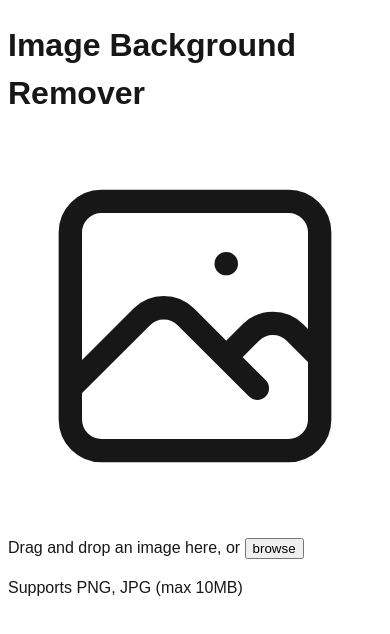
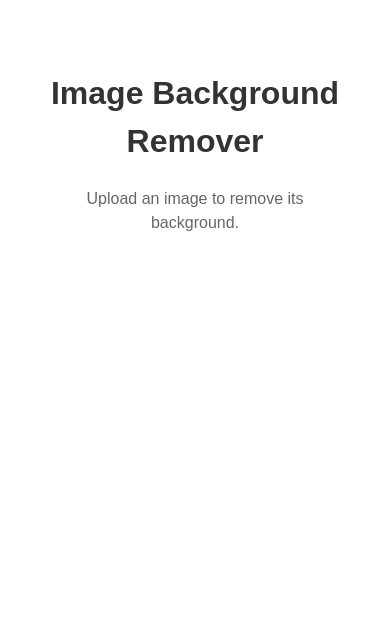
Before and after one commit to bixue0627/image-background-remover-corina, a Next.js app: page / in a window 390 px wide. Shown: the top 634 px of the page. Built offline with nearby package versions, Linux system fonts and the light colour scheme.

Commit message:
fix: remove tailwind classes from page

```diff
--- a/app/page.tsx
+++ b/app/page.tsx
@@ -1,291 +1,8 @@
-"use client";
-
-import { useState, useCallback, useRef } from "react";
-import Image from "next/image";
-
-type ProcessingState = "idle" | "processing" | "success" | "error";
-
 export default function Home() {
-  const [selectedImage, setSelectedImage] = useState<File | null>(null);
-  const [previewUrl, setPreviewUrl] = useState<string | null>(null);
-  const [resultUrl, setResultUrl] = useState<string | null>(null);
-  const [processingState, setProcessingState] = useState<ProcessingState>("idle");
-  const [errorMessage, setErrorMessage] = useState<string>("");
-  const [isDragging, setIsDragging] = useState(false);
-  const fileInputRef = useRef<HTMLInputElement>(null);
-
-  const MAX_FILE_SIZE = 10 * 1024 * 1024; // 10MB
-
-  const handleFileSelect = (file: File) => {
-    setErrorMessage("");
-
-    // Validate file type
-    if (!["image/png", "image/jpeg", "image/jpg"].includes(file.type)) {
-      setErrorMessage("Please upload a PNG or JPG image.");
-      return;
-    }
-
-    // Validate file size
-    if (file.size > MAX_FILE_SIZE) {
-      setErrorMessage("File size exceeds 10MB limit.");
-      return;
-    }
-
-    setSelectedImage(file);
-    setPreviewUrl(URL.createObjectURL(file));
-    setResultUrl(null);
-    setProcessingState("idle");
-  };
-
-  const handleDrop = useCallback((e: React.DragEvent) => {
-    e.preventDefault();
-    setIsDragging(false);
-
-    const file = e.dataTransfer.files[0];
-    if (file) {
-      handleFileSelect(file);
-    }
-  }, []);
-
-  const handleDragOver = useCallback((e: React.DragEvent) => {
-    e.preventDefault();
-    setIsDragging(true);
-  }, []);
-
-  const handleDragLeave = useCallback((e: React.DragEvent) => {
-    e.preventDefault();
-    setIsDragging(false);
-  }, []);
-
-  const handleInputChange = (e: React.ChangeEvent<HTMLInputElement>) => {
-    const file = e.target.files?.[0];
-    if (file) {
-      handleFileSelect(file);
-    }
-  };
-
-  const handleRemoveBackground = async () => {
-    if (!selectedImage) {
-      setErrorMessage("Please select an image first.");
-      return;
-    }
-
-    setProcessingState("processing");
-    setErrorMessage("");
-
-    try {
-      const formData = new FormData();
-      formData.append("image", selectedImage);
-
-      const response = await fetch("/api/remove-bg", {
-        method: "POST",
-        body: formData,
-      });
-
-      if (!response.ok) {
-        const errorData = await response.json();
-        throw new Error(errorData.error || "Failed to remove background");
-      }
-
-      const data = await response.json();
-      setResultUrl(data.resultUrl);
-      setProcessingState("success");
-    } catch (error) {
-      setProcessingState("error");
-      setErrorMessage(error instanceof Error ? error.message : "An error occurred");
-    }
-  };
-
-  const handleDownload = () => {
-    if (!resultUrl) return;
-
-    const link = document.createElement("a");
-    link.href = resultUrl;
-    link.download = "removed-background.png";
-    document.body.appendChild(link);
-    link.click();
-    document.body.removeChild(link);
-  };
-
-  const handleReset = () => {
-    setSelectedImage(null);
-    setPreviewUrl(null);
-    setResultUrl(null);
-    setProcessingState("idle");
-    setErrorMessage("");
-    if (fileInputRef.current) {
-      fileInputRef.current.value = "";
-    }
-  };
-
   return (
-    <main className="min-h-screen bg-gray-50">
-      {/* Header */}
-      <header className="bg-white shadow-sm">
-        <div className="max-w-4xl mx-auto py-6 px-4">
-          <h1 className="text-3xl font-bold text-gray-900">
-            Image Background Remover
-          </h1>
-        </div>
-      </header>
-
-      <div className="max-w-4xl mx-auto py-12 px-4 sm:px-6 lg:px-8">
-        {/* Upload Area */}
-        <div
-          className={`border-2 border-dashed rounded-xl p-8 mb-8 text-center transition-colors ${
-            isDragging
-              ? "border-blue-500 bg-blue-50"
-              : "border-gray-300 hover:border-gray-400"
-          }`}
-          onDrop={handleDrop}
-          onDragOver={handleDragOver}
-          onDragLeave={handleDragLeave}
-        >
-          {previewUrl ? (
-            <div className="relative inline-block">
-              <Image
-                src={previewUrl}
-                alt="Preview"
-                width={300}
-                height={300}
-                className="max-w-full h-auto rounded-lg"
-                unoptimized
-              />
-              <button
-                onClick={handleReset}
-                className="absolute -top-2 -right-2 bg-red-500 text-white rounded-full p-1 hover:bg-red-600 transition-colors"
-              >
-                <svg className="w-5 h-5" fill="none" stroke="currentColor" viewBox="0 0 24 24">
-                  <path strokeLinecap="round" strokeLinejoin="round" strokeWidth={2} d="M6 18L18 6M6 6l12 12" />
-                </svg>
-              </button>
-            </div>
-          ) : (
-            <>
-              <div className="mb-4">
-                <svg
-                  className="mx-auto h-12 w-12 text-gray-400"
-                  fill="none"
-                  stroke="currentColor"
-                  viewBox="0 0 24 24"
-                >
-                  <path
-                    strokeLinecap="round"
-                    strokeLinejoin="round"
-                    strokeWidth={1.5}
-                    d="M4 16l4.586-4.586a2 2 0 012.828 0L16 16m-2-2l1.586-1.586a2 2 0 012.828 0L20 14m-6-6h.01M6 20h12a2 2 0 002-2V6a2 2 0 00-2-2H6a2 2 0 00-2 2v12a2 2 0 002 2z"
-                  />
-                </svg>
-              </div>
-              <p className="text-gray-600 mb-4">
-                Drag and drop an image here, or{" "}
-                <button
-                  onClick={() => fileInputRef.current?.click()}
-                  className="text-blue-600 hover:text-blue-700 font-medium"
-                >
-                  browse
-                </button>
-              </p>
-              <p className="text-sm text-gray-500">Supports PNG, JPG (max 10MB)</p>
-            </>
-          )}
-          {/* Hidden file input - always rendered but visually hidden */}
-          <input
-            ref={fileInputRef}
-            type="file"
-            accept="image/png,image/jpeg,image/jpg"
-            onChange={handleInputChange}
-            style={{ display: 'none' }}
-          />
-        </div>
-
-        {/* Error Message */}
-        {errorMessage && (
-          <div className="mb-6 p-4 bg-red-50 border border-red-200 rounded-lg">
-            <p className="text-red-600 text-center">{errorMessage}</p>
-          </div>
-        )}
-
-        {/* Action Button */}
-        {selectedImage && processingState !== "processing" && (
-          <div className="text-center mb-8">
-            <button
-              onClick={handleRemoveBackground}
-              className="px-8 py-3 bg-blue-600 text-white font-semibold rounded-lg hover:bg-blue-700 transition-colors"
-            >
-              Remove Background
-            </button>
-          </div>
-        )}
-
-        {/* Loading State */}
-        {processingState === "processing" && (
-          <div className="text-center py-8">
-            <div className="inline-block animate-spin rounded-full h-12 w-12 border-4 border-blue-600 border-t-transparent"></div>
-            <p className="mt-4 text-gray-600">Processing your image...</p>
-          </div>
-        )}
-
-        {/* Result Preview */}
-        {processingState === "success" && resultUrl && (
-          <div className="space-y-6">
-            <h2 className="text-2xl font-semibold text-center text-gray-900">
-              Result
-            </h2>
-            <div className="grid md:grid-cols-2 gap-8">
-              {/* Original Image */}
-              <div className="text-center">
-                <h3 className="text-lg font-medium text-gray-700 mb-4">Original</h3>
-                <div className="bg-gray-100 rounded-lg p-4 inline-block">
-                  <Image
-                    src={previewUrl!}
-                    alt="Original"
-                    width={300}
-                    height={300}
-                    className="max-w-full h-auto rounded"
-                    unoptimized
-                  />
-                </div>
-              </div>
-              {/* Result Image */}
-              <div className="text-center">
-                <h3 className="text-lg font-medium text-gray-700 mb-4">Removed Background</h3>
-                <div className="bg-[url('https://transparent-bg.vercel.app/checkerboard.svg')] bg-repeat rounded-lg p-4 inline-block">
-                  <Image
-                    src={resultUrl}
-                    alt="Result"
-                    width={300}
-                    height={300}
-                    className="max-w-full h-auto rounded"
-                    unoptimized
-                  />
-                </div>
-              </div>
-            </div>
-            {/* Download Button */}
-            <div className="text-center pt-4">
-              <button
-                onClick={handleDownload}
-                className="px-8 py-3 bg-green-600 text-white font-semibold rounded-lg hover:bg-green-700 transition-colors inline-flex items-center gap-2"
-              >
-                <svg className="w-5 h-5" fill="none" stroke="currentColor" viewBox="0 0 24 24">
-                  <path strokeLinecap="round" strokeLinejoin="round" strokeWidth={2} d="M4 16v1a3 3 0 003 3h10a3 3 0 003-3v-1m-4-4l-4 4m0 0l-4-4m4 4V4" />
-                </svg>
-                Download PNG
-              </button>
-            </div>
-            {/* Process Another */}
-            <div className="text-center pt-2">
-              <button
-                onClick={handleReset}
-                className="text-blue-600 hover:text-blue-700 font-medium"
-              >
-                Process another image
-              </button>
-            </div>
-          </div>
-        )}
-      </div>
-    </main>
+    <div style={{ padding: "40px", textAlign: "center", fontFamily: "Arial, sans-serif" }}>
+      <h1 style={{ color: "#333" }}>Image Background Remover</h1>
+      <p style={{ color: "#666" }}>Upload an image to remove its background.</p>
+    </div>
   );
 }
```
